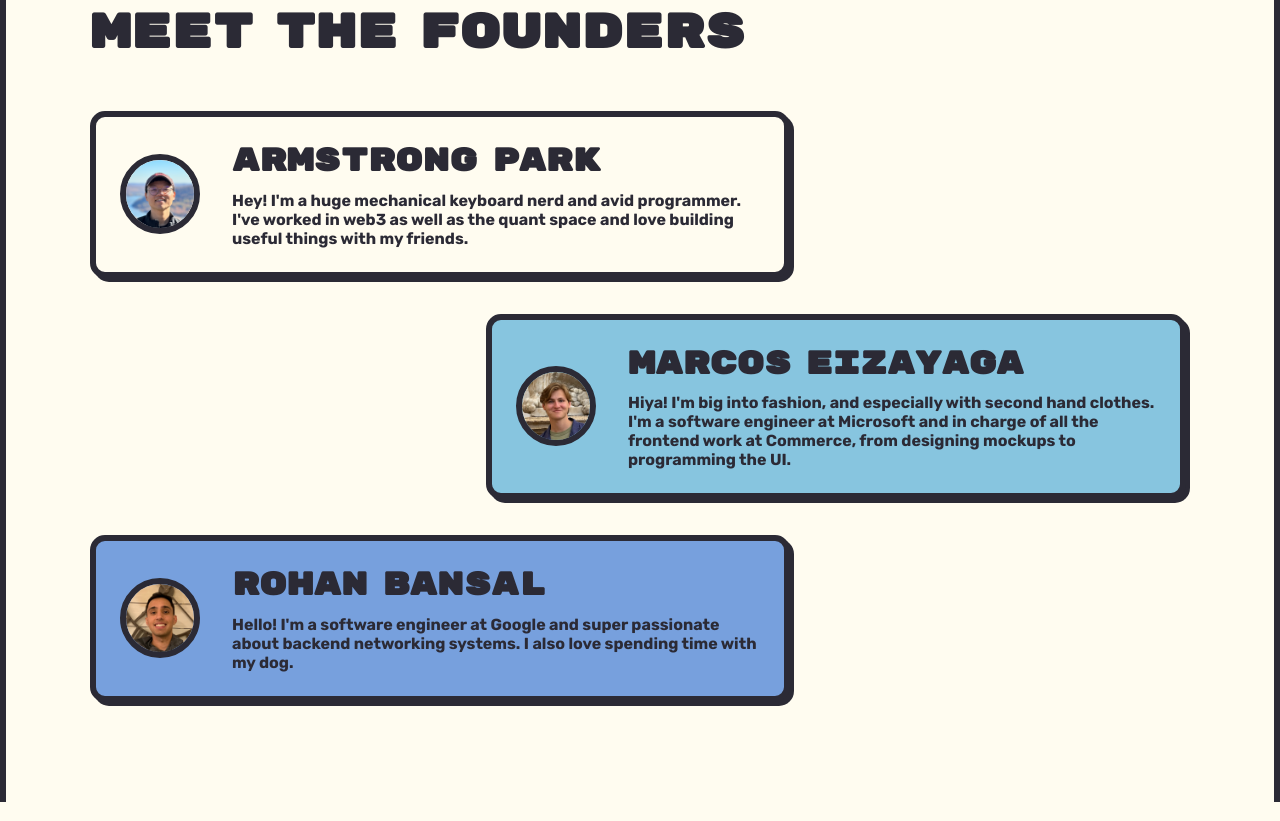
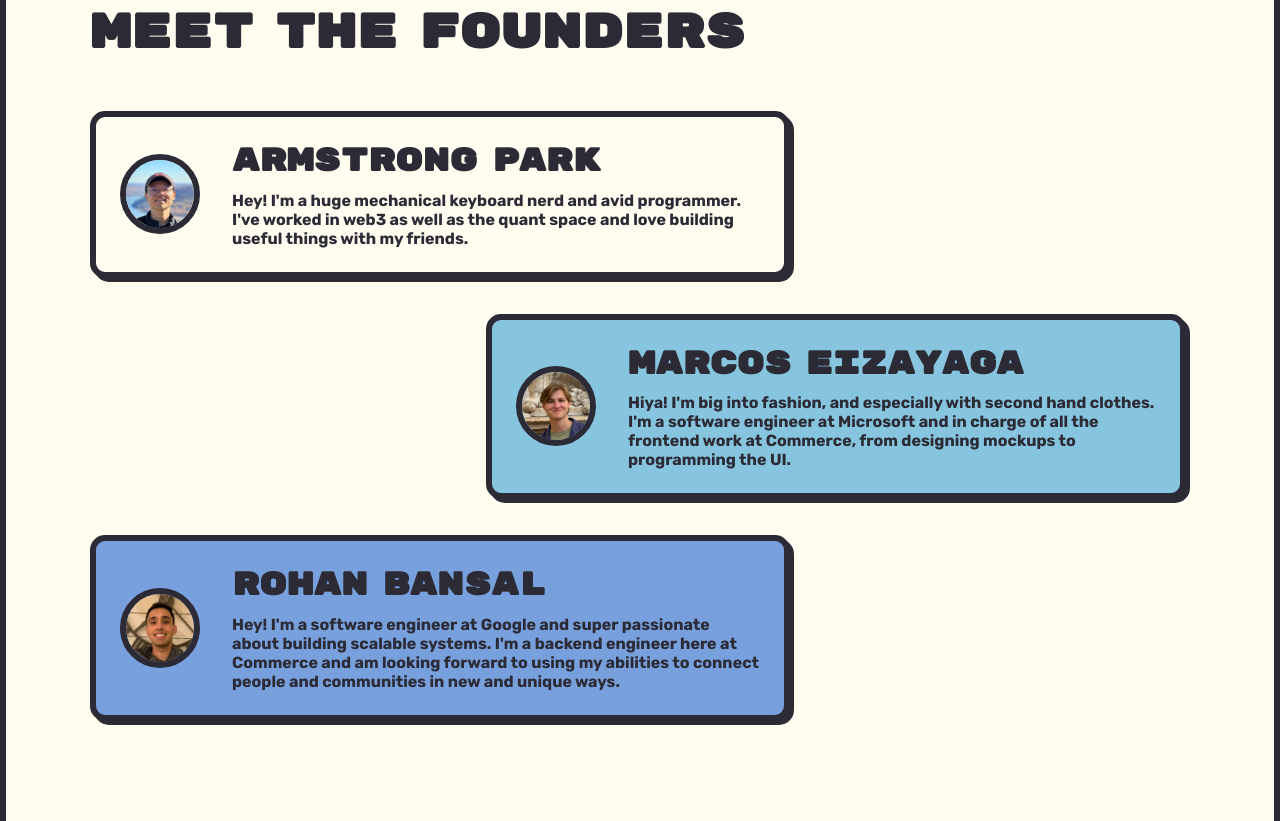
Before and after one commit to commerce-one/Website, an Astro site: page / in a window 1280 px wide. Shown: the part 891-1712 px from the top of the page. Built offline with nearby package versions, Linux system fonts and the light colour scheme; Astro itself is replaced by a stand-in of ours.

Commit message:
update rohan bio

```diff
--- a/src/components/about-us.astro
+++ b/src/components/about-us.astro
@@ -22,7 +22,7 @@ import Founder from "./founder.astro";
       />
       <Founder
         name="Rohan Bansal"
-        bio="Hello! I'm a software engineer at Google and super passionate about backend networking systems. I also love spending time with my dog."
+        bio="Hey! I'm a software engineer at Google and super passionate about building scalable systems. I'm a backend engineer here at Commerce and am looking forward to using my abilities to connect people and communities in new and unique ways. "
         profileSrc="/rohan-pfp.png"
         align="left"
         color="var(--tertiary)"
```
